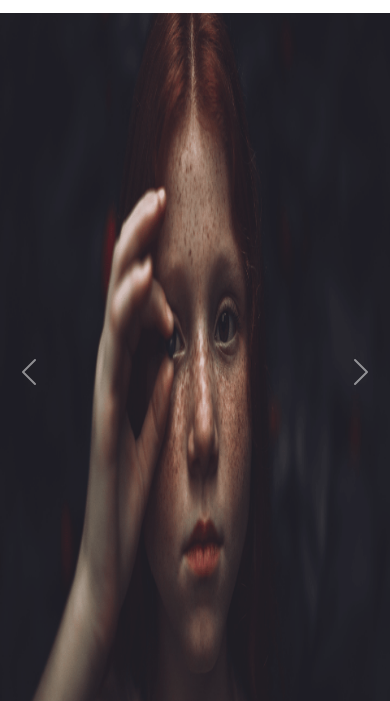
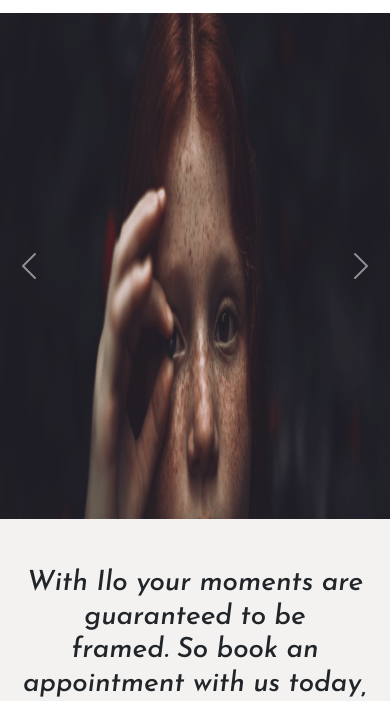
Before and after one commit to shruuutika/Photography, a plain HTML site: page index.html in a window 390 px wide. Shown: the part 131-832 px from the top of the page. Drawn offline with nearby package versions, Linux system fonts and the light colour scheme.

Commit message:
Change in media query

```diff
--- a/index.html
+++ b/index.html
@@ -58,7 +58,9 @@
 
             <div class="carousel-inner mt-2">
               <div class="carousel-item active">
+                <div class="im">
                 <img src="./Images/Rectangle-1150-min.png" class="d-block w-100" alt="..." class="img-fluid" style="height: 85vh;">
+                </div>
                 <div class="carousel-caption d-none d-md-flex flex-column top-0 bottom-0 end-0 justify-content-center align-items-start">
                     <p>/0I</p>
                   <h1>Photography</h1>
@@ -68,7 +70,9 @@
                 </div>
               </div>
               <div class="carousel-item">
+                <div class="im">
                 <img src="./Images/Rectangle-1154-min.png" class="d-block w-100" alt="..." class="img-fluid" style="height: 85vh;">
+                </div>
                 <div class="carousel-caption d-none d-md-flex flex-column top-0 bottom-0  justify-content-center align-items-start">
                     <p>/02</p>
                     <h1>Portraiture</h1>
@@ -78,7 +82,9 @@
                 </div>
               </div>
               <div class="carousel-item">
+                <div class="im">
                 <img src="./Images/Rectangle-1153-min.png" class="d-block w-100" alt="..." class="img-fluid" style="height: 85vh;">
+                </div>
                 <div class="carousel-caption d-none d-md-flex flex-column top-0 bottom-0  justify-content-center align-items-start">
                     <p>/03</p>
                     <h1>Magic Time</h1>
--- a/style.css
+++ b/style.css
@@ -130,4 +130,7 @@
     #InTouch .textarea{
         display: none;
     }
+    #hero .im{
+        height: 60vh;
+    }
 }
```
